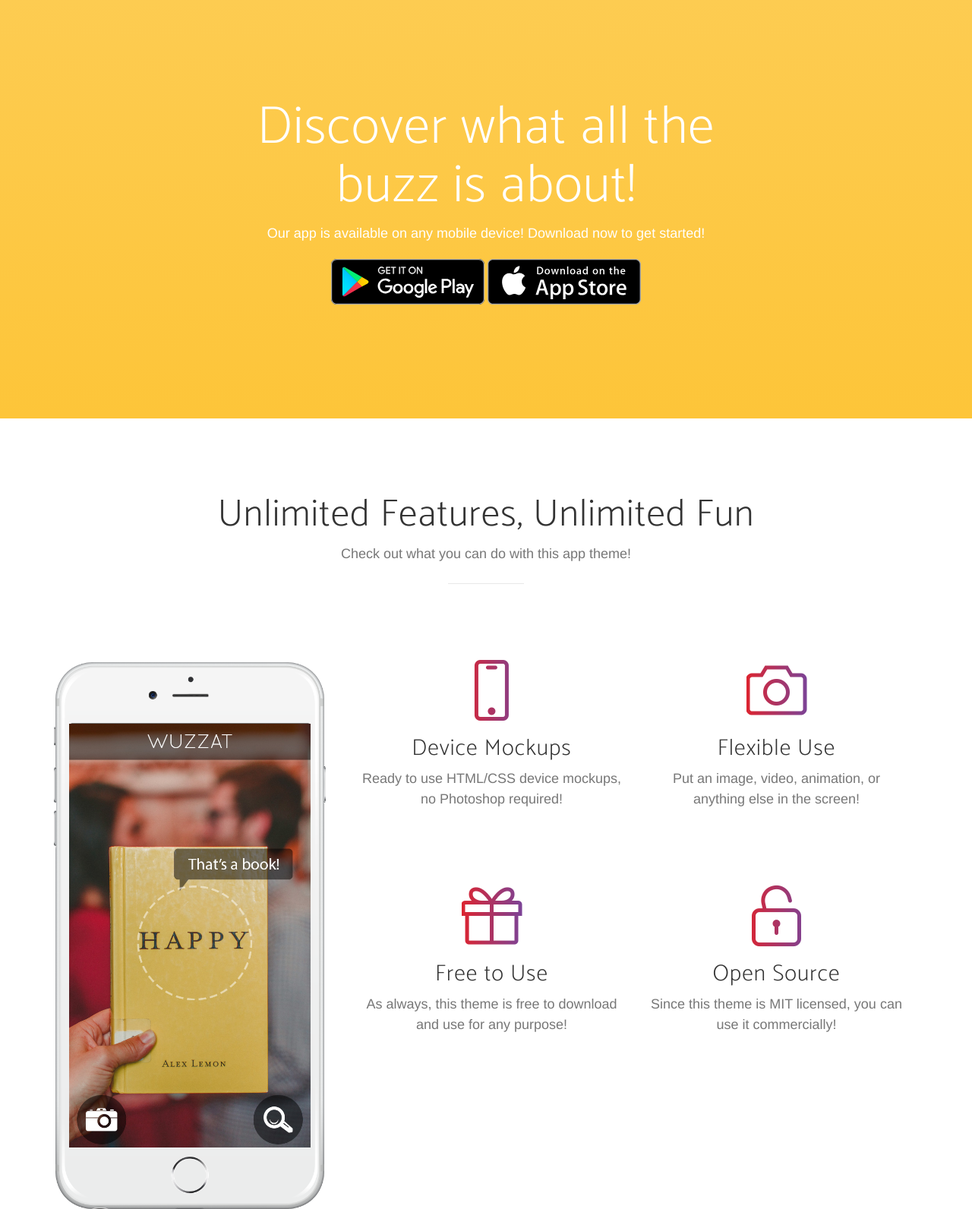
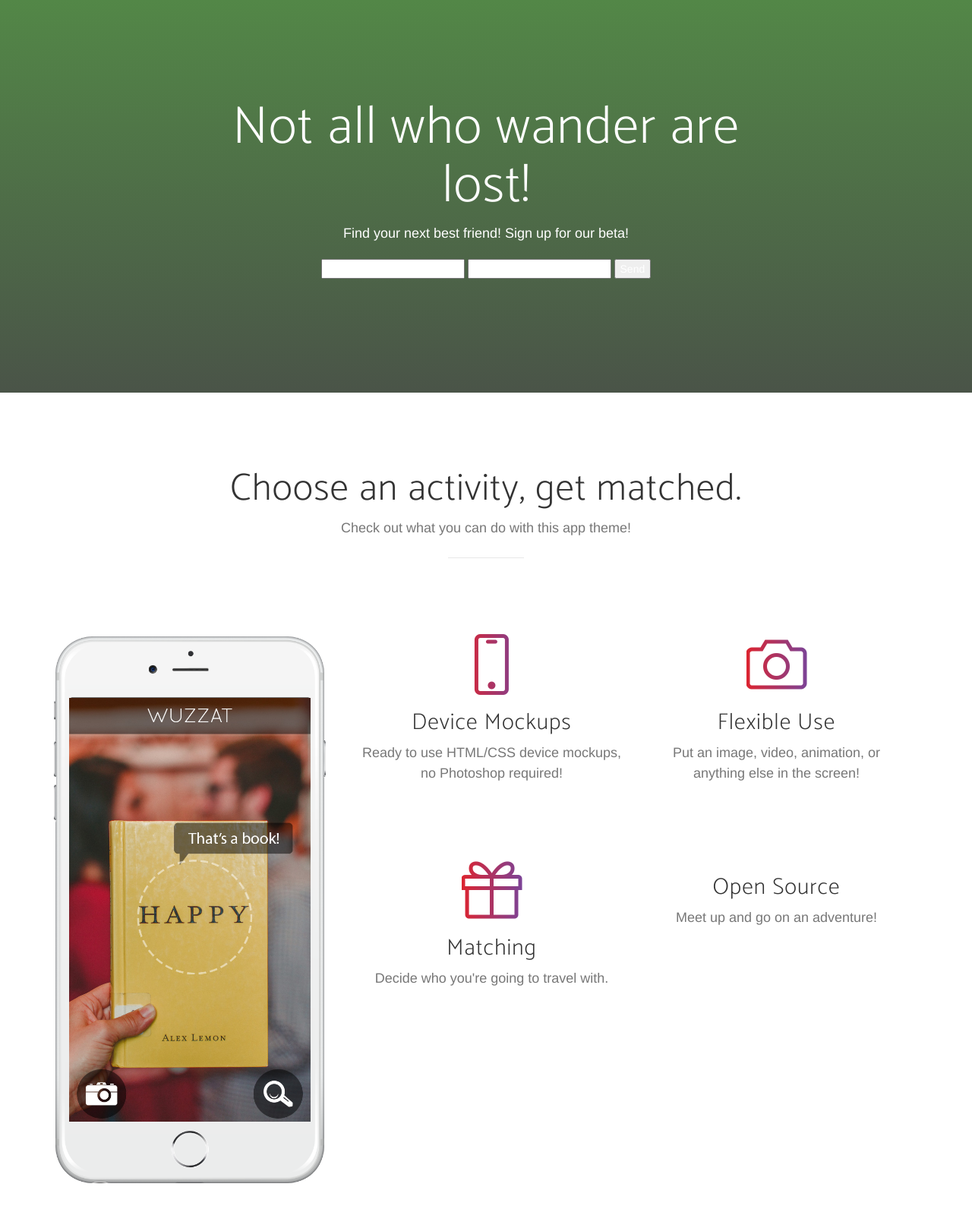
Before and after one commit to travelmates/travelmates.github.io, a website: page index.html in a window 1280 px wide. Shown: the part 820-2412 px from the top of the page at 76% size. Drawn offline with nearby package versions, Linux system fonts and the light colour scheme; a web font is replaced by a local one.

Commit message:
OHHH BABY
sol updates site

```diff
--- a/css/new-age.css
+++ b/css/new-age.css
@@ -155,7 +155,7 @@ header {
   /* fallback for old browsers */
   background: url("../img/bg-pattern.png"), -webkit-linear-gradient(to left, #7b4397, #dc2430);
   /* Chrome 10-25, Safari 5.1-6 */
-  background: url("../img/bg-pattern.png"), linear-gradient(to left, #7b4397, #dc2430);
+  background: url("../img/twohos.png"), linear-gradient(to left, #7b4397, #dc2430);
   /* W3C, IE 10+/ Edge, Firefox 16+, Chrome 26+, Opera 12+, Safari 7+ */
   color: white;
 }
@@ -206,6 +206,7 @@ header .device-container .screen img {
   }
   header .header-content .header-content-inner h1 {
     font-size: 35px;
+    font-family:
   }
   header .device-container {
     max-width: none;
@@ -302,7 +303,7 @@ section.cta {
   background-size: cover;
   -o-background-size: cover;
   background-position: center;
-  background-image: url('../img/bg-cta.jpg');
+  background-image: url('../img/ppl.jpeg');
   padding: 250px 0;
 }
 section.cta .cta-content {
@@ -352,7 +353,7 @@ section.contact ul.list-social li a {
   color: white;
 }
 section.contact ul.list-social li.social-twitter a {
-  background-color: #1da1f2;
+  background-color: #dba211;
 }
 section.contact ul.list-social li.social-twitter a:hover {
   background-color: #0d95e8;
@@ -393,9 +394,9 @@ footer ul li a.active {
   text-decoration: none;
 }
 .bg-primary {
-  background: #fdcc52;
-  background: -webkit-linear-gradient(#fdcc52, #fdc539);
-  background: linear-gradient(#fdcc52, #fdc539);
+  background: #538947;
+  background: -webkit-linear-gradient(#538947, #538947);
+  background: linear-gradient(#538947, #4a5448);
 }
 .text-primary {
   color: #fdcc52;
--- a/index.html
+++ b/index.html
@@ -9,7 +9,7 @@
     <meta name="description" content="">
     <meta name="author" content="">
 
-    <title>New Age - Start Bootstrap Theme</title>
+    <title> Travel Mates </title>
 
     <!-- Bootstrap Core CSS -->
     <link href="vendor/bootstrap/css/bootstrap.min.css" rel="stylesheet">
@@ -18,6 +18,8 @@
     <link href="https://fonts.googleapis.com/css?family=Lato" rel="stylesheet">
     <link href="https://fonts.googleapis.com/css?family=Catamaran:100,200,300,400,500,600,700,800,900" rel="stylesheet">
     <link href="https://fonts.googleapis.com/css?family=Muli" rel="stylesheet">
+    <script src="https://use.typekit.net/xvu1fhm.js"></script>
+    <script>try{Typekit.load({ async: true });}catch(e){}</script>
 
     <!-- Plugin CSS -->
     <link rel="stylesheet" href="vendor/font-awesome/css/font-awesome.min.css">
@@ -25,7 +27,7 @@
     <link rel="stylesheet" href="vendor/device-mockups/device-mockups.min.css">
 
     <!-- Theme CSS -->
-    <link href="css/new-age.min.css" rel="stylesheet">
+    <link href="css/new-age.css" rel="stylesheet">
 
     <!-- HTML5 Shim and Respond.js IE8 support of HTML5 elements and media queries -->
     <!-- WARNING: Respond.js doesn't work if you view the page via file:// -->
@@ -73,7 +75,7 @@
                 <div class="col-sm-7">
                     <div class="header-content">
                         <div class="header-content-inner">
-                            <h1>No road is long with good company.</h1>
+                            <h1> No road is long with good company. </h1>
                             <a href="#download" class="btn btn-outline btn-xl page-scroll">Start Now for Free!</a>
                         </div>
                     </div>
@@ -101,11 +103,15 @@
         <div class="container">
             <div class="row">
                 <div class="col-md-8 col-md-offset-2">
-                    <h2 class="section-heading">Discover what all the buzz is about!</h2>
-                    <p>Our app is available on any mobile device! Download now to get started!</p>
+                    <h2 class="section-heading"> Not all who wander are lost!</h3>
+                    <p> Find your next best friend! Sign up for our beta! </p>
                     <div class="badges">
-                        <a class="badge-link" href="#"><img src="img/google-play-badge.svg" alt=""></a>
-                        <a class="badge-link" href="#"><img src="img/app-store-badge.svg" alt=""></a>
+                       <form action="https://formspree.io/your@email.com"
+      method="POST">
+    <input type="text" name="name">
+    <input type="email" name="_replyto">
+    <input type="submit" value="Send">
+</form>
                     </div>
                 </div>
             </div>
@@ -117,7 +123,7 @@
             <div class="row">
                 <div class="col-lg-12 text-center">
                     <div class="section-heading">
-                        <h2>Unlimited Features, Unlimited Fun</h2>
+                        <h2> Choose an activity, get matched. </h2>
                         <p class="text-muted">Check out what you can do with this app theme!</p>
                         <hr>
                     </div>
@@ -160,15 +166,15 @@
                             <div class="col-md-6">
                                 <div class="feature-item">
                                     <i class="icon-present text-primary"></i>
-                                    <h3>Free to Use</h3>
-                                    <p class="text-muted">As always, this theme is free to download and use for any purpose!</p>
+                                    <h3>Matching</h3>
+                                    <p class="text-muted">Decide who you're going to travel with.</p>
                                 </div>
                             </div>
                             <div class="col-md-6">
                                 <div class="feature-item">
-                                    <i class="icon-lock-open text-primary"></i>
+                                    <i class="icon-sign-language text-primary"></i>
                                     <h3>Open Source</h3>
-                                    <p class="text-muted">Since this theme is MIT licensed, you can use it commercially!</p>
+                                    <p class="text-muted">Meet up and go on an adventure!</p>
                                 </div>
                             </div>
                         </div>
@@ -180,7 +186,7 @@
     <section class="cta">
         <div class="cta-content">
             <div class="container">
-                <h2>Stop waiting.<br>Start building.</h2>
+                <h2>Stop waiting.<br> Go on an adventure. </h2>
                 <a href="#contact" class="btn btn-outline btn-xl page-scroll">Let's Get Started!</a>
             </div>
         </div>
@@ -192,13 +198,13 @@
             <h2>We <i class="fa fa-heart"></i> new friends!</h2>
             <ul class="list-inline list-social">
                 <li class="social-twitter">
-                    <a href="#"><i class="fa fa-instagram"></i></a>
+                    <a href="#"><i class="fa fa-twitter"></i></a>
                 </li>
                 <li class="social-facebook">
                     <a href="#"><i class="fa fa-facebook"></i></a>
                 </li>
                 <li class="social-google-plus">
-                    <a href="#"><i class="fa fa-google-plus"></i></a>
+                    <a href="#"><i class="fa fa-instagram"></i></a>
                 </li>
             </ul>
         </div>
@@ -206,7 +212,7 @@
 
     <footer>
         <div class="container">
-            <p>&copy; 2016 Start Bootstrap. All Rights Reserved.</p>
+            <p>&copy; 2016 TravelMates. All Rights Reserved.</p>
             <ul class="list-inline">
                 <li>
                     <a href="#">Privacy</a>
```
Also changed, not shown: img/friendz.jpeg (added), img/mapho.png (added), 2 other files.
